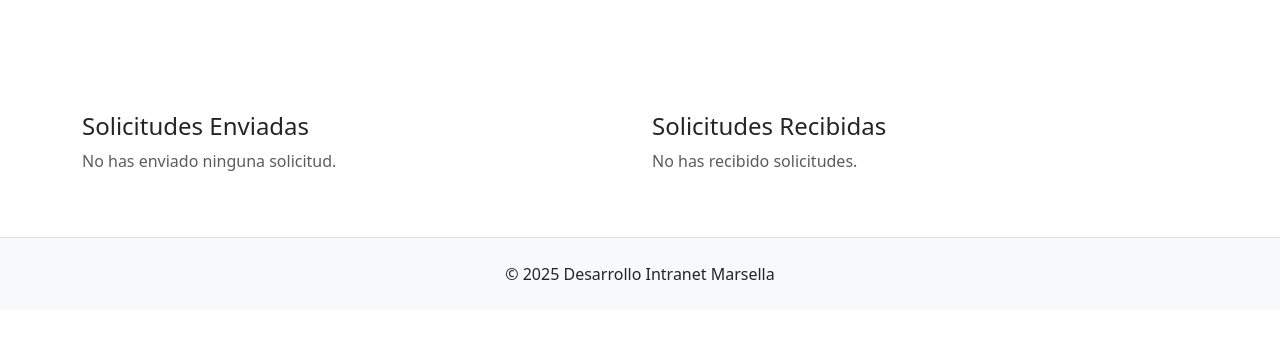
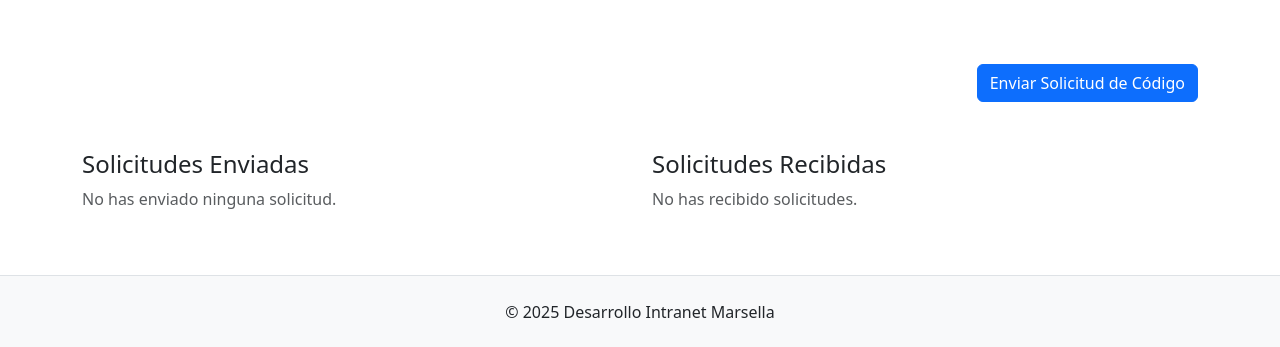
Before and after one commit to Sunc2003/GGHHH, a Django app: template apps/usuarios/templates/panel_admin.html in a window 1280 px wide. Shown: the part 310-657 px from the top of the page. Run offline with Django 5.2, Linux system fonts and the light colour scheme; the template is opened without the code that fills it, so the values that code supplies are empty.

Commit message:
Solicitudessssss

```diff
--- a/apps/usuarios/templates/panel_admin.html
+++ b/apps/usuarios/templates/panel_admin.html
@@ -39,6 +39,11 @@
     </tbody>
   </table>
 </div>
+<div class="mb-3 text-end">
+  <a href="{% url 'nueva_solicitud' %}" class="btn btn-primary">
+    Enviar Solicitud de Código
+  </a>
+</div>
 <div class="row mt-5">
   <div class="col-md-6">
     <h4>Solicitudes Enviadas</h4>
@@ -65,7 +70,7 @@
         {% for solicitud in solicitudes_recibidas %}
           <li class="list-group-item d-flex justify-content-between align-items-center">
             De: {{ solicitud.emisor.username }}
-            <a href="{% url 'ver_solicitud' solicitud.id %}" class="btn btn-sm btn-outline-primary">Ver</a>
+            <a href="{% url 'detalle_solicitud' solicitud.id %}" class="btn btn-sm btn-outline-primary">Ver</a>
           </li>
         {% endfor %}
       </ul>
```
Also changed, not shown: apps/usuarios/views.py (+5 -5 lines), apps/usuarios/migrations/0002_solicitudcodigo.py (added), 1 other file.
